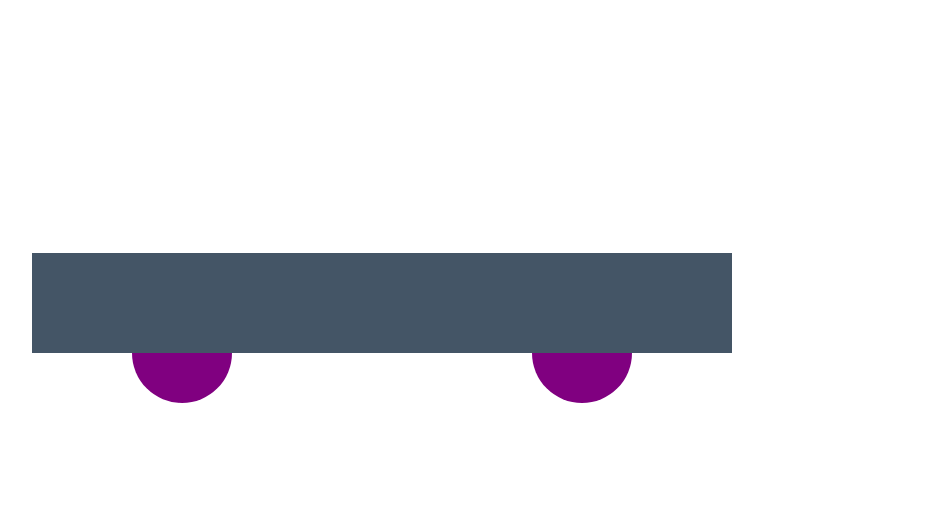
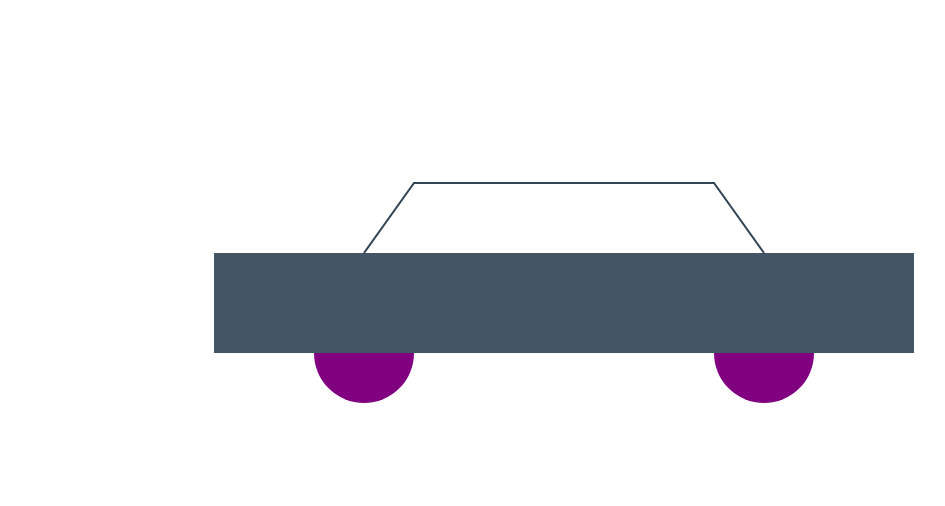
Before and after one commit to npmcdn-to-unpkg-bot/kuatbek777.github.io, a plain HTML site: page d3Car.html in a window 1280 px wide. Shown: the part 5-511 px from the top of the page, without its empty margins (76-1021 px from the left). Drawn offline with Linux system fonts and the light colour scheme.

Commit message:
Update d3Car.html

```diff
--- a/d3Car.html
+++ b/d3Car.html
@@ -3,7 +3,7 @@
 <head>
 <script src="d3/d3.min.js"></script>
 </head>
-<body>
+<body style="text-align:center;">
 <script>
 	var canvas = d3.select("body")
 				.append("svg")
@@ -27,6 +27,26 @@
 					.attr("width",700)
 					.attr("height",100)
 					.attr("fill", "#445566");
+	var data_line = [
+					{x: 250, y: 250},
+					{x: 300, y: 180},
+					{x: 600, y: 180},
+					{x: 650, y: 250}
+					];
+	var line = d3.svg.line()
+	.x(function(d) {return d.x;})
+	.y(function(d) {return d.y;});
+
+	canvas.selectAll("path")
+			.data([data_line])
+			.enter()
+			.append("path")
+			.attr("d", line)
+			.attr("fill", "none")
+			.attr("stroke", "#334455")
+			.attr("stroke-width", 2);
+
+
 </script>
 
 
```
